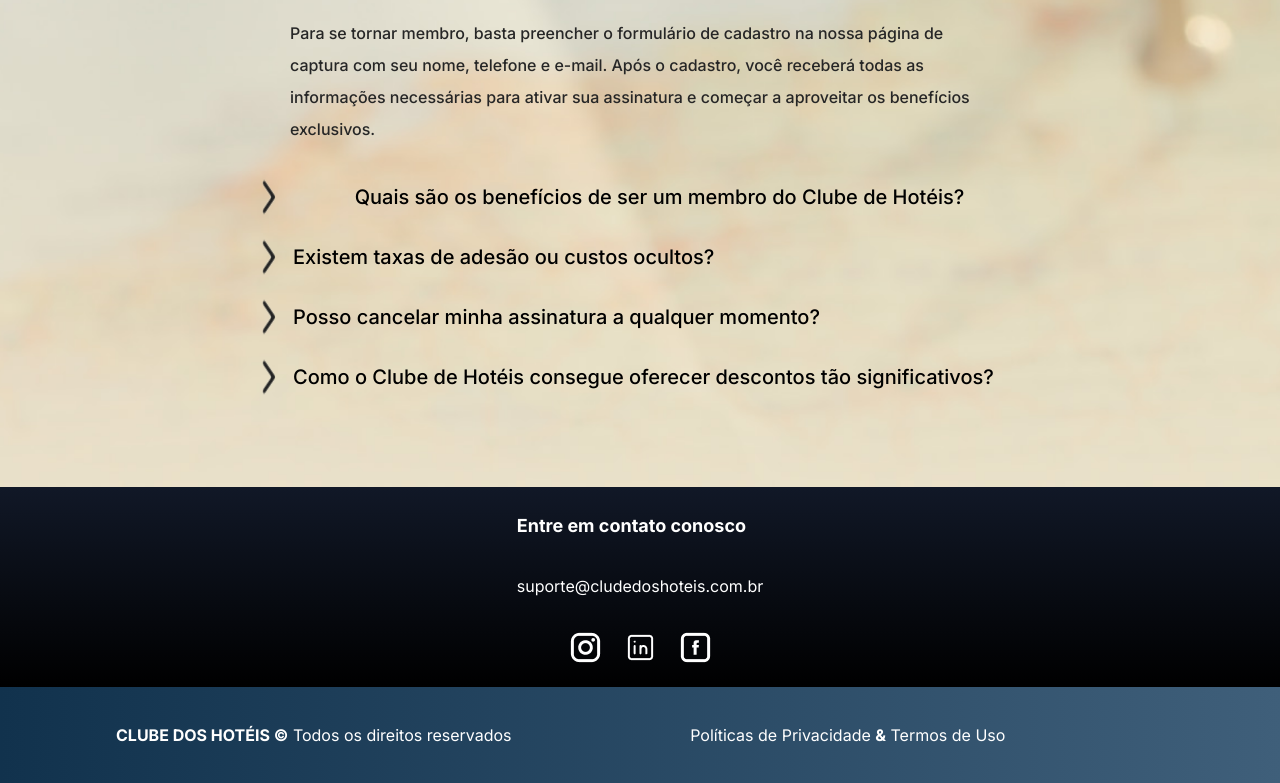
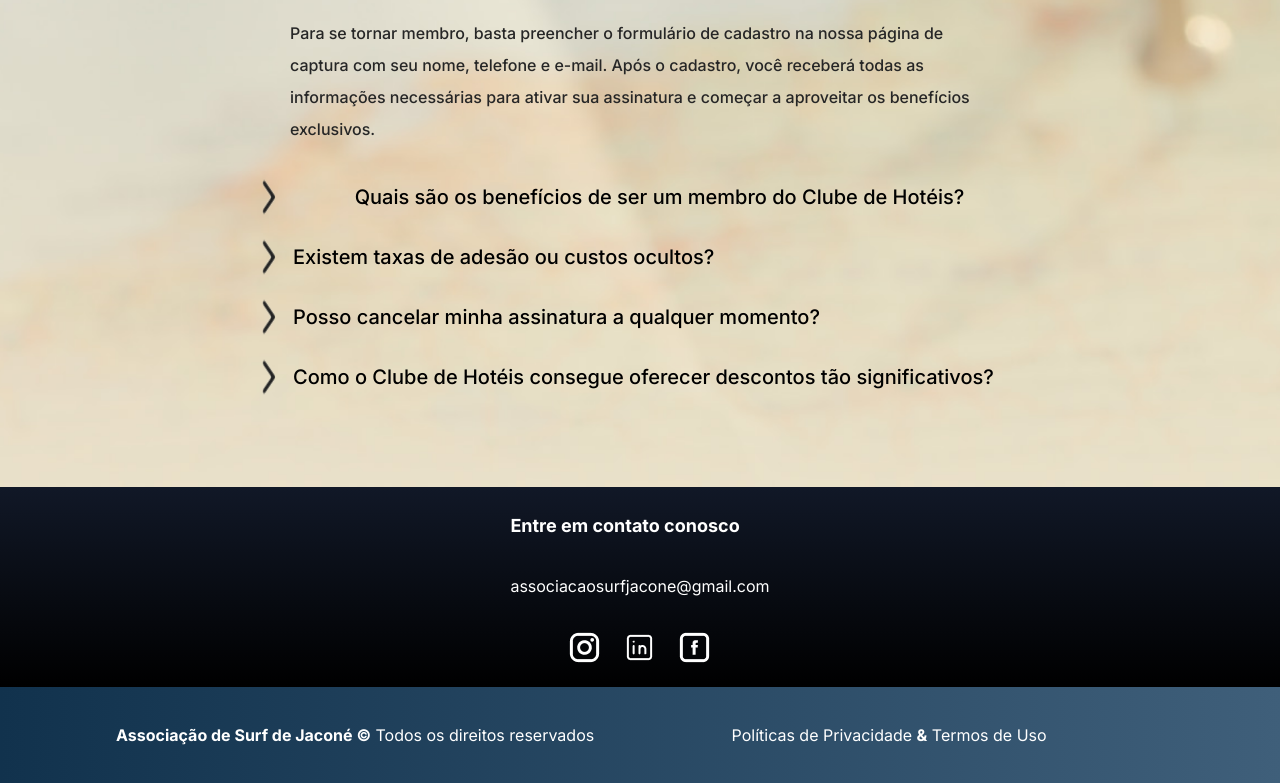
Before and after one commit to arkanael/asjacone, a Next.js app: page / in a window 1280 px wide. Shown: the part 3565-4348 px from the top of the page. Built offline with nearby package versions, Linux system fonts and the light colour scheme.

Commit message:
testando o site

```diff
--- a/app/components/FooterSection.tsx
+++ b/app/components/FooterSection.tsx
@@ -17,7 +17,7 @@ function Footer() {
     <footer className="flex justify-center items-center px-16 py-8 w-full text-base leading-8 text-white bg-gradient-to-r from-customBlue1 to-customBlue2 max-md:px-5 max-md:max-w-full">
       <div className="flex gap-5 max-w-full w-[1048px] max-md:flex-wrap">
         <FooterItem>
-          <span className="font-bold">CLUBE DOS HOTÉIS ©</span> Todos os direitos reservados
+          <span className="font-bold">Associação de Surf de Jaconé ©</span> Todos os direitos reservados
         </FooterItem>
         <FooterItem>
           Políticas de Privacidade <span className="font-bold">&</span> Termos de Uso
@@ -38,9 +38,9 @@ export default function FooterSection() {
         <div className="relative z-10 flex flex-col items-center w-full px-16 py-20 max-md:px-5 max-md:max-w-full">
           <div className="flex flex-col max-w-full">
             <h2 className="text-lg font-bold leading-8 text-white">Entre em contato conosco</h2>
-            <p className="mt-7 text-base leading-8 text-white">suporte@cludedoshoteis.com.br</p>
+            <p className="mt-7 text-base leading-8 text-white">associacaosurfjacone@gmail.com</p>
             <div className="flex gap-5 justify-between self-center mt-7">
-              <a href="https://www.instagram.com/seuinstagram" aria-label='Instagram' className="shrink-0 aspect-square w-[35px]" target="_blank" rel="noopener">
+              <a href="https://www.instagram.com/asjacone/" aria-label='Instagram' className="shrink-0 aspect-square w-[35px]" target="_blank" rel="noopener">
                 <Image src={icon1} alt="Instagram icon"   />
               </a>
               <a href="https://www.linkedin.com/seulinkedin" aria-label='LinkedIn' className="shrink-0 aspect-square w-[35px]" target="_blank" rel="noopener">
```
